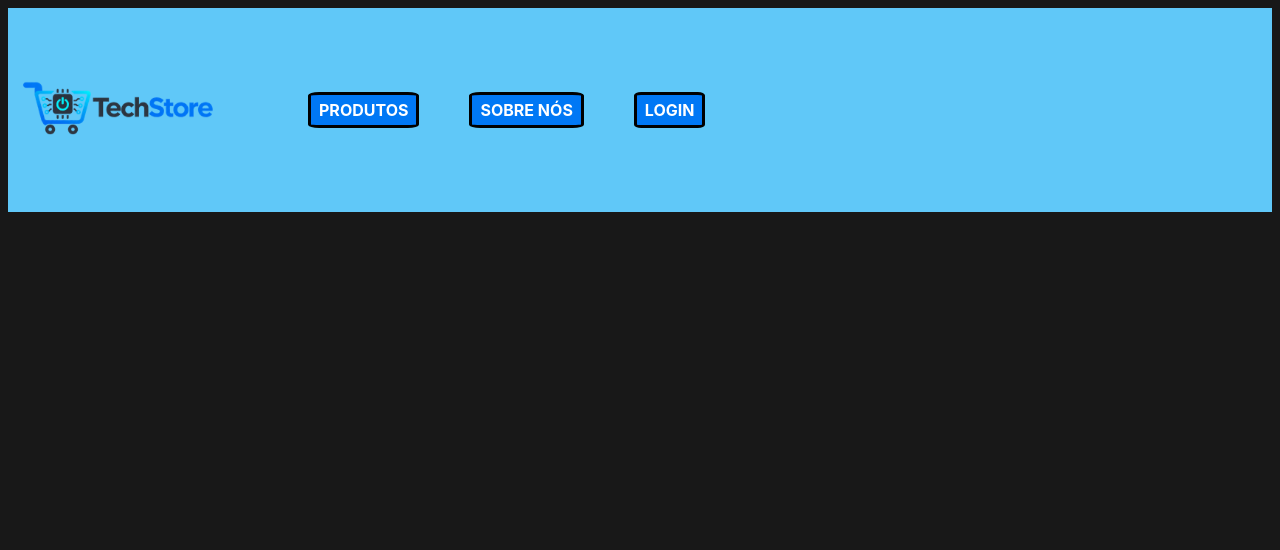
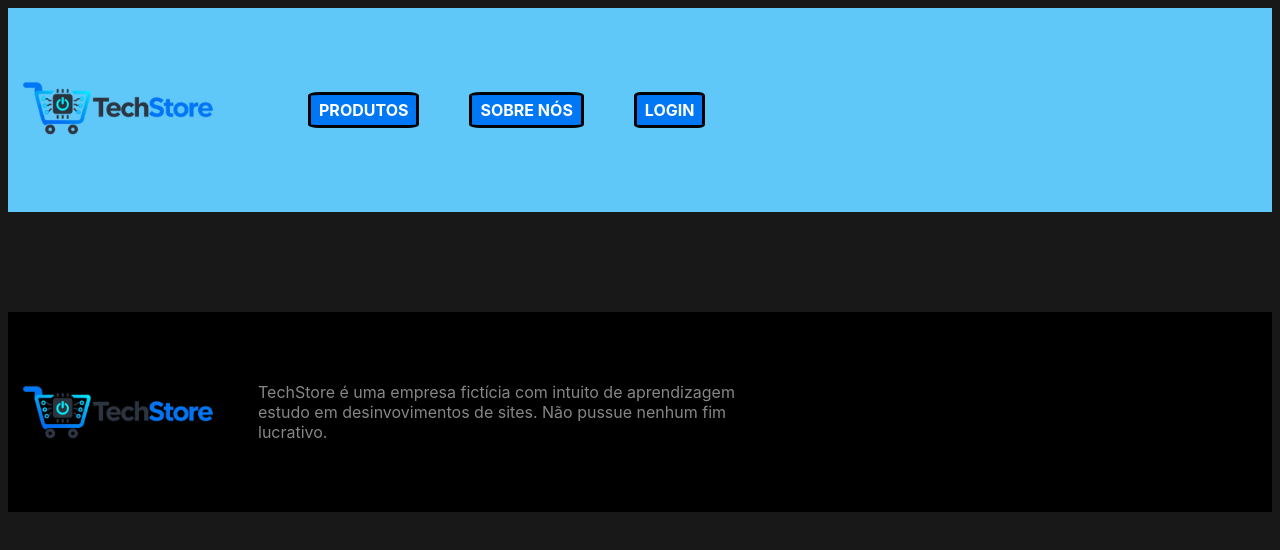
Before and after one commit to Bento120/ProvaPratica, a plain HTML site: page index.html in a window 1280 px wide. Drawn offline with Linux system fonts and the light colour scheme.

Commit message:
Add footer content to main HTML pages with company description and logo

```diff
--- a/css/index.css
+++ b/css/index.css
@@ -9,10 +9,10 @@ header {
 
 .logo{
     position: relative;
-    left: 10px
+    left: 10px;
 }
 
-nav a {
+header nav a {
     background-color: rgb(0, 120, 245);
     color: white;
     text-decoration: none;
@@ -21,7 +21,7 @@ nav a {
     padding: 5px 8px;
 }
 
-nav {
+header nav {
     display: flex;
     gap: 50px;
 }
@@ -31,3 +31,20 @@ nav {
   align-items: center;
   gap: 100px;
 }
+
+footer{
+    background-color: black;
+    color: rgb(134, 134, 134);
+    display: flex;
+    align-items: center;
+    gap: 50px;
+}
+
+footer p {
+    max-width: 500px;
+}
+
+footer img {
+    position: relative;
+    left: 10px;
+}
--- a/index.html
+++ b/index.html
@@ -20,9 +20,11 @@
     </header>
     <main>
 
+        <br><br><br><br><br>
     </main>
     <Footer>
-
+        <img src="assets/LogoTechStore.png" width="200" height="auto">
+        <p>TechStore é uma empresa fictícia com intuito de aprendizagem estudo em desinvovimentos de sites. Não pussue nenhum fim lucrativo.</p>
     </Footer>
 </body>
 
```
Also changed, not shown: SobreNos.html (+2 -1 lines), login.html (+2 -1 lines), produtos.html (+2 -1 lines).
